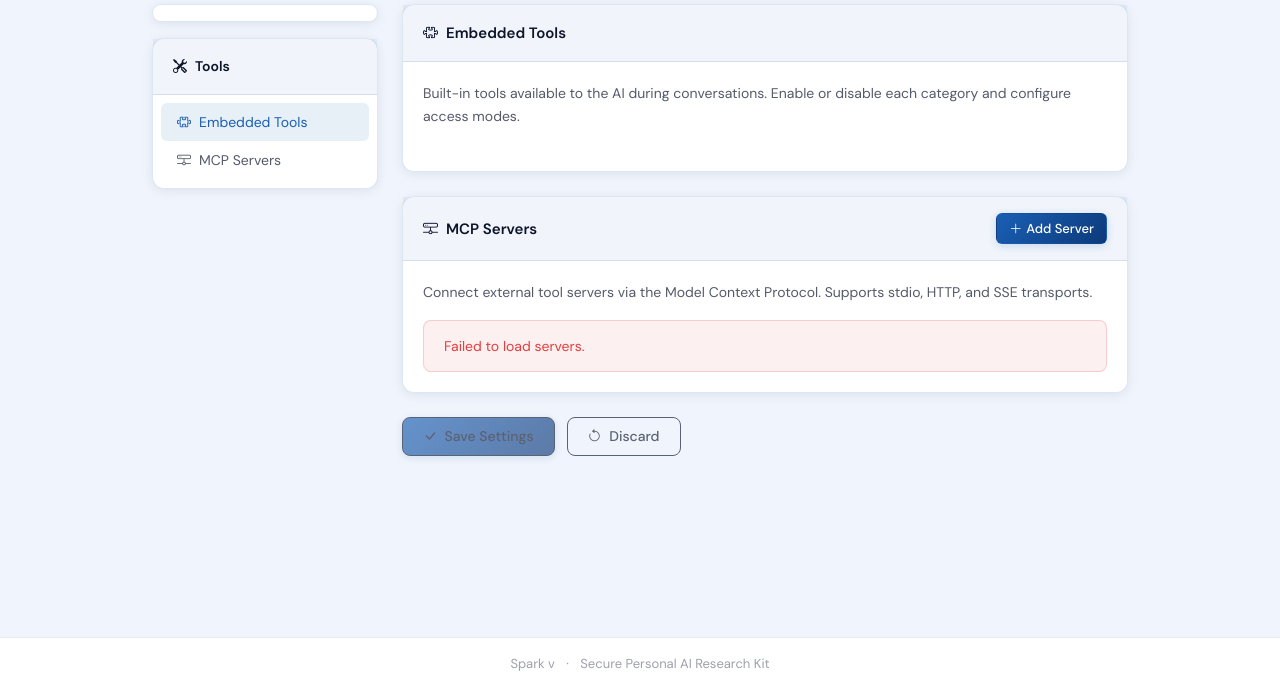
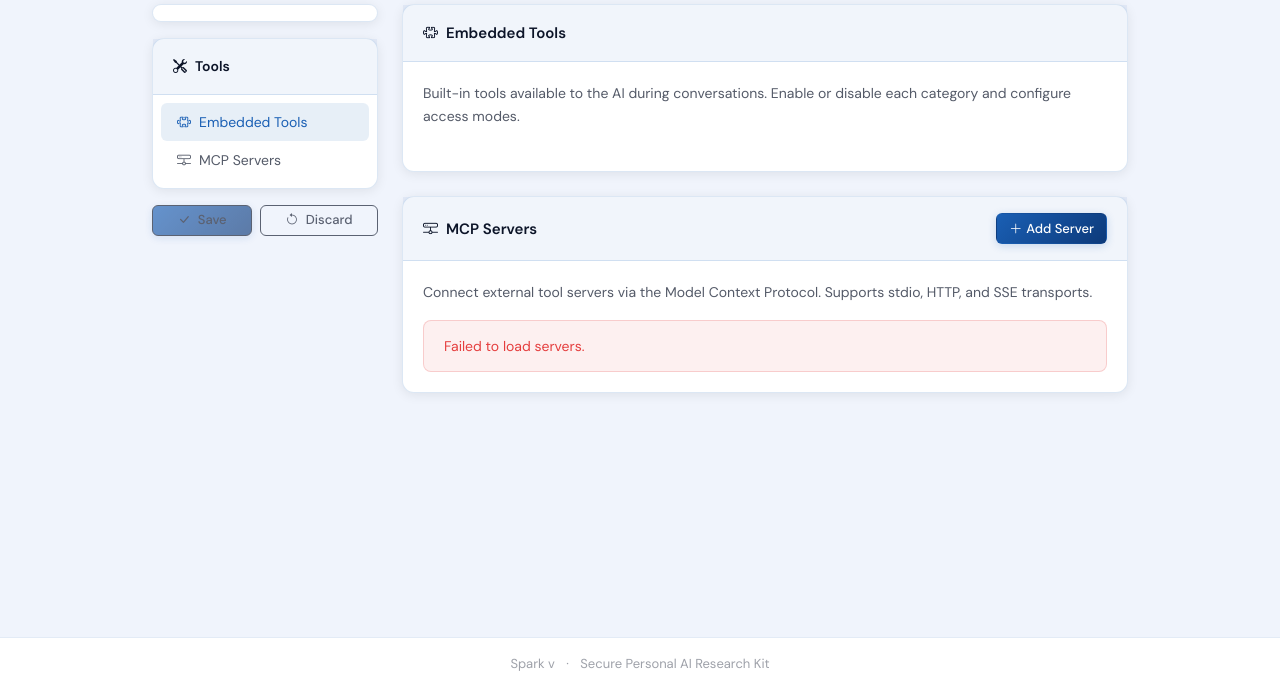
Before and after one commit to Cognisn/spark, a Python web app: template src/spark/web/templates/settings.html in a window 1280 px wide. Shown: the part 163-854 px from the top of the page. Run offline with Jinja, Linux system fonts and the light colour scheme; the template is opened without the code that fills it, so the values that code supplies are empty; some libraries are stand-ins or nearby versions; some web fonts are replaced.

Commit message:
Move Save/Discard buttons to left sidebar under navigation

```diff
--- a/src/spark/web/templates/settings.html
+++ b/src/spark/web/templates/settings.html
@@ -76,6 +76,15 @@
                         </a>
                     </nav>
                 </div>
+            </div>
+            <!-- Save/Discard buttons -->
+            <div class="d-flex gap-2 mt-3">
+                <button class="btn btn-app-primary btn-sm flex-grow-1" id="btn-save" onclick="saveSettings()" disabled>
+                    <i class="bi bi-check-lg me-1"></i> Save
+                </button>
+                <button class="btn btn-app-secondary btn-sm flex-grow-1" id="btn-discard" onclick="window.location.reload()" disabled>
+                    <i class="bi bi-arrow-counterclockwise me-1"></i> Discard
+                </button>
             </div>
           </div>
         </div>
@@ -596,15 +605,8 @@
                 </div>
             </div>
 
-            <!-- Save -->
-            <div class="text-start mb-5">
-                <button class="btn btn-app-primary me-2" id="btn-save" onclick="saveSettings()" disabled>
-                    <i class="bi bi-check-lg me-1"></i> Save Settings
-                </button>
-                <button class="btn btn-app-secondary" id="btn-discard" onclick="window.location.reload()" disabled>
-                    <i class="bi bi-arrow-counterclockwise me-1"></i> Discard
-                </button>
-            </div>
+            <!-- Bottom spacer -->
+            <div class="mb-5"></div>
         </div>
     </div>
 </div>
```
